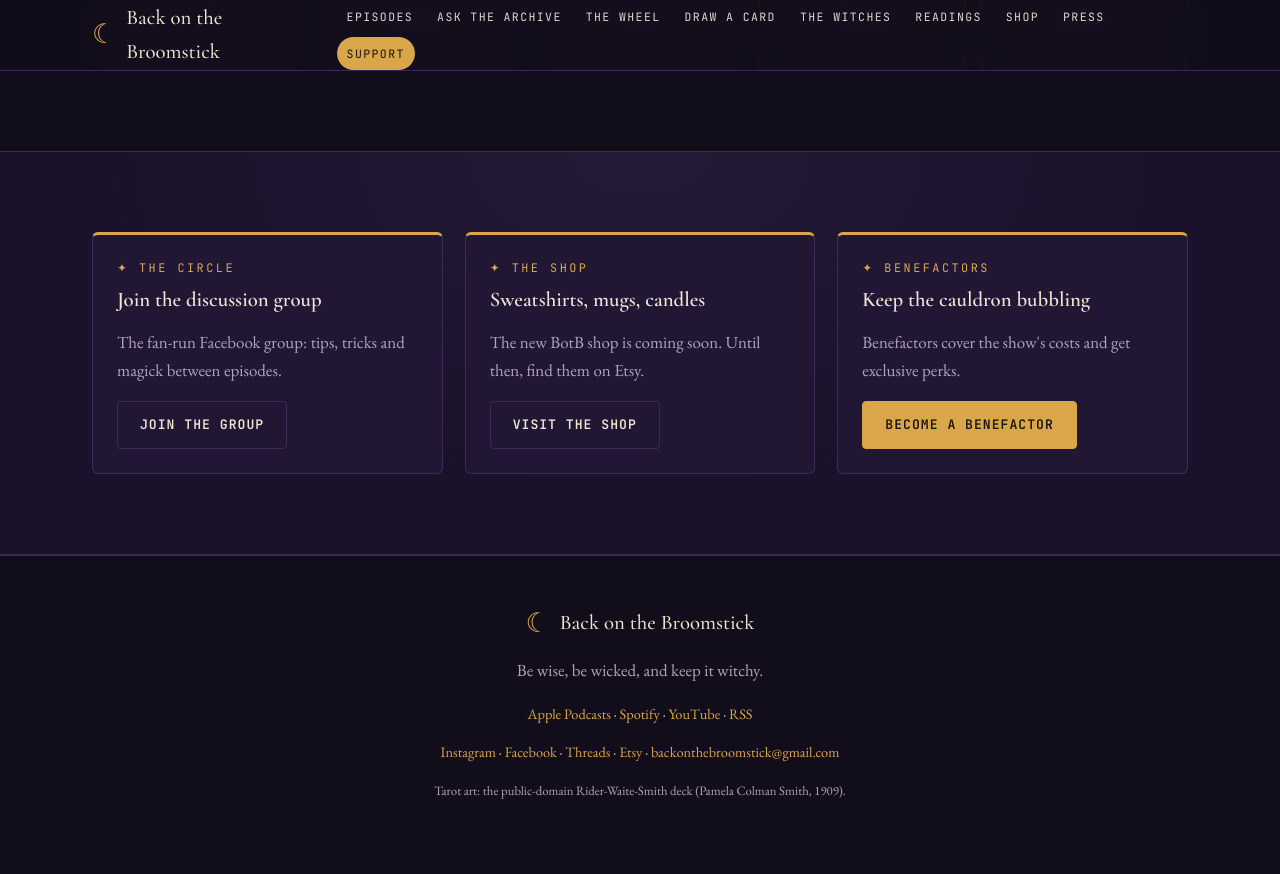
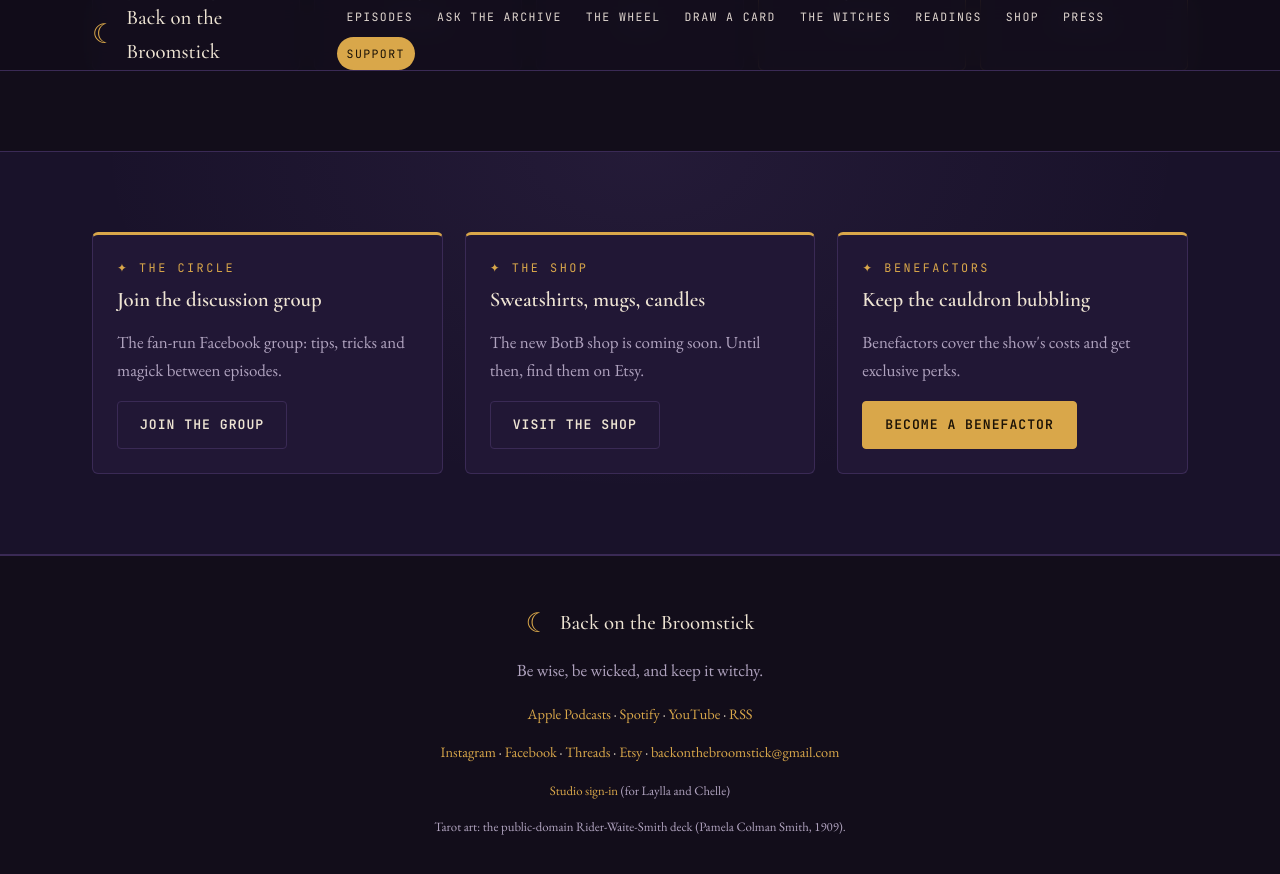
Before and after one commit to charles-forsyth/backonthebroomstick, a Jekyll site: the page built from index.html, in a window 1280 px wide and 900 px high, scrolled down 5408 px. Shown: the top 874 px of the window. Built offline with Jekyll 4.4.1, drawn with Linux system fonts in a browser that asks for light colours.

Commit message:
Footer: small Studio sign-in link for the hosts (#6)

```diff
--- a/_includes/footer.html
+++ b/_includes/footer.html
@@ -15,6 +15,7 @@
       <a href="{{ site.data.links.etsy }}">Etsy</a> &middot;
       <a href="mailto:{{ site.data.links.email }}">{{ site.data.links.email }}</a>
     </p>
+    <p class="fine"><a href="{{ site.data.links.archive_api }}/studio">Studio sign-in</a> (for Laylla and Chelle)</p>
     <p class="fine">Tarot art: the public-domain Rider-Waite-Smith deck (Pamela Colman Smith, 1909).</p>
   </div>
 </footer>
```
